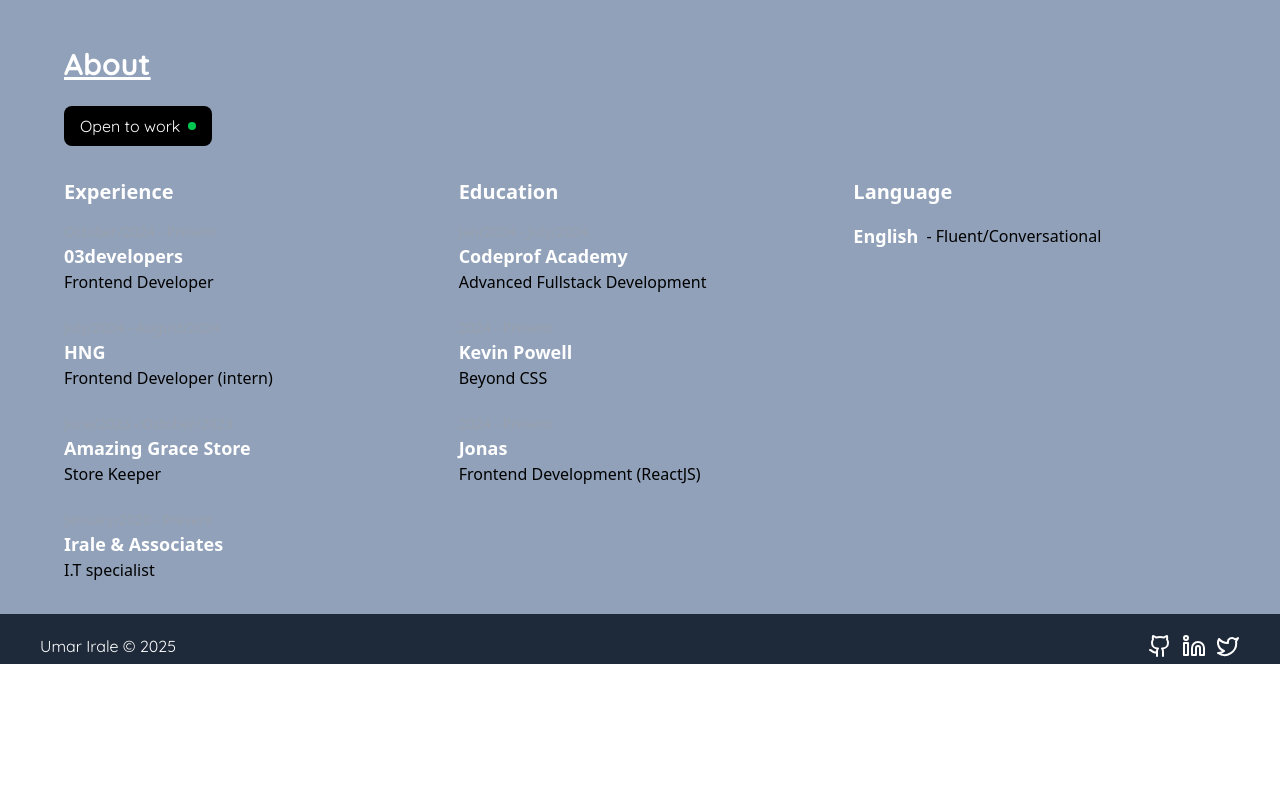
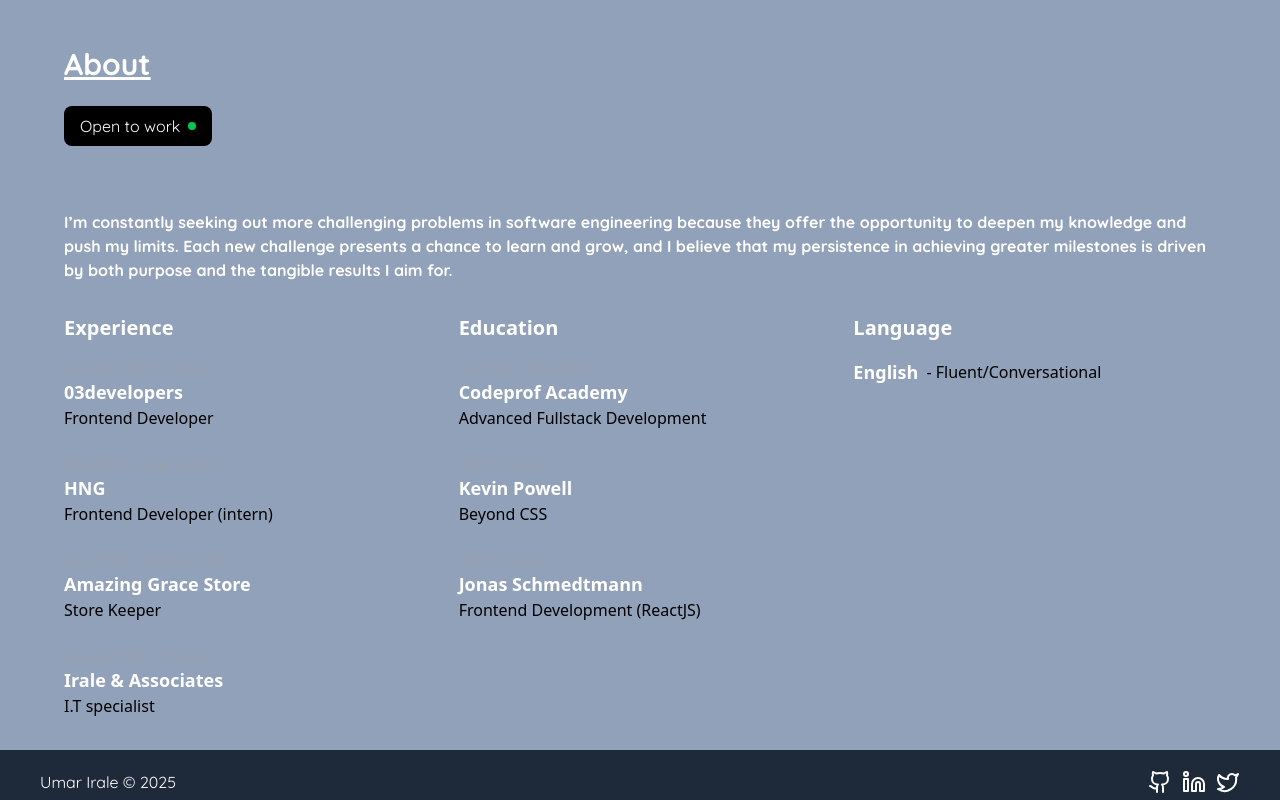
Before and after one commit to umar-io/umarirale, a React (Vite) app: page / in a window 1280 px wide. Shown: the part 783-1583 px from the top of the page. Before the commit the page ends 1447 px from the top, so only its background shows below. Built offline with nearby package versions, Linux system fonts and the light colour scheme; a web font is replaced by a local one.

Commit message:
nomessage

```diff
--- a/src/sections/About.tsx
+++ b/src/sections/About.tsx
@@ -45,7 +45,7 @@ const educationalBackground = [
     end: null,
   },
   {
-    name: "Jonas",
+    name: "Jonas Schmedtmann",
     course: "Frontend Development (ReactJS)",
     start: "2024",
     end: null,
@@ -91,7 +91,14 @@ const About: React.FC<AboutProps> = ({ darkMode }) => {
           Open to work{" "}
           <span className="bg-green-500 w-2 h-2 rounded-full"></span>
         </motion.button>
-
+        <p className="font-bold font-quicksand text-left py-8 ">
+          I’m constantly seeking out more challenging problems in software
+          engineering because they offer the opportunity to deepen my knowledge
+          and push my limits. Each new challenge presents a chance to learn and
+          grow, and I believe that my persistence in achieving greater
+          milestones is driven by both purpose and the tangible results I aim
+          for.
+        </p>
         {/* Content Grid */}
         <article className="grid grid-cols-1 md:grid-cols-2 lg:grid-cols-3 gap-8">
           {/* Experience Section */}
@@ -107,7 +114,7 @@ const About: React.FC<AboutProps> = ({ darkMode }) => {
                   className="flex items-start gap-4"
                 >
                   {/* Content */}
-                  <div className="flex-1">
+                  <div className="flex-1 cursor-pointer">
                     <p className="text-sm text-gray-400">
                       {ex.start} - {ex.end === null ? "Present" : ex.end}
                     </p>
@@ -138,7 +145,7 @@ const About: React.FC<AboutProps> = ({ darkMode }) => {
                   className="flex items-start gap-4"
                 >
                   {/* Content */}
-                  <div className="flex-1">
+                  <div className="flex-1 cursor-pointer">
                     <p className="text-sm text-gray-400">
                       {edu.start} - {edu.end === null ? "Present" : edu.end}
                     </p>
```
